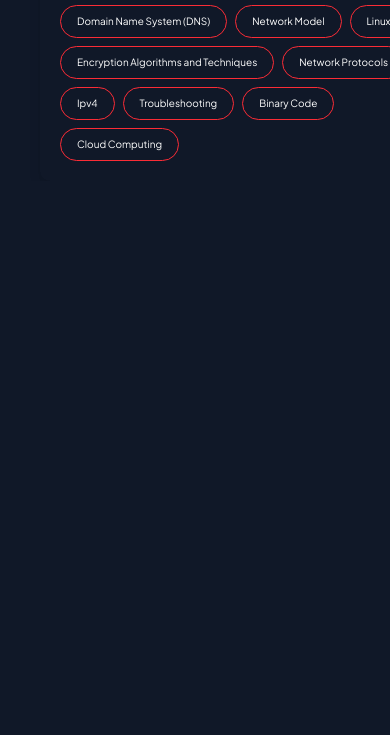
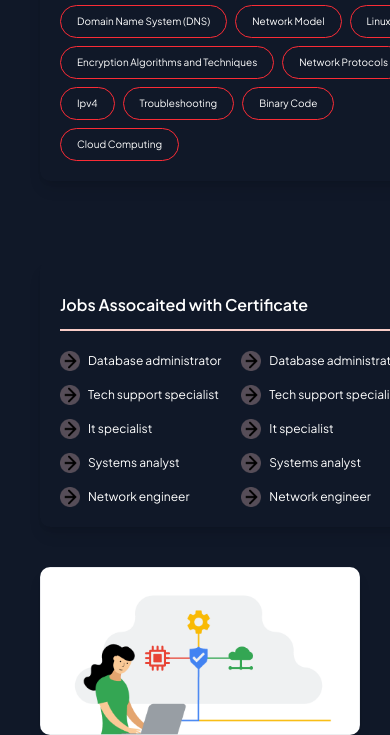
Before and after one commit to mohammad-saiful-islam/TailwindCss-Assignment-, a website built with Vite: page index.html in a window 390 px wide. Shown: the part 1789-2524 px from the top of the page. Before the commit the page ends 1970 px from the top, so only its background shows below. Built offline with nearby package versions, Linux system fonts and the light colour scheme; files whose address does not match are found by name.

Commit message:
Add Certificate section with responsive grid layout

```diff
--- a/index.html
+++ b/index.html
@@ -135,6 +135,73 @@
                </div>
             </div>
          </div>
+            <!-- Certificate Section -->
+         <div>
+            <!-- left -->
+            <div class="grid grid-cols-12 px-10 md:p-20 mt-20 gap-10">
+
+               <div class="col-span-12 md:col-span-6 shadow-lg rounded-[10px] h-auto p-5">
+                  <h1 class="border-b-2 border-b-[#F9CCC7] py-3 md:text-[24px] font-semibold dark:text-white">Jobs Assocaited with Certificate</h1>
+                  <div class="flex gap-5 md:justify-between items-center pt-5">
+                     <div class="flex flex-col items-start gap-3.5 md:gap-8">
+                        <div class="flex items-center gap-2">
+                           <img class="w-5 sm:w-7 md:w-10 " src="image/Checkmark (1).png" alt="">
+                           <span class="text-[12px] md:text-[16px] dark:text-white">Database administrator</span>
+                        </div>
+                        <div class="flex items-center gap-2">
+                           <img class="w-5 sm:w-7 md:w-10 " src="image/Checkmark (1).png" alt="">
+                           <span class="text-[12px] md:text-[16px] dark:text-white">Tech support specialist</span>
+                        </div>
+                        <div class="flex items-center gap-2">
+                           <img class="w-5 sm:w-7 md:w-10 " src="image/Checkmark (1).png" alt="">
+                           <span class="text-[12px] md:text-[16px] dark:text-white">It specialist</span>
+                        </div>
+                        <div class="flex items-center gap-2">
+                           <img class="w-5 sm:w-7 md:w-10 " src="image/Checkmark (1).png" alt="">
+                           <span class="text-[12px] md:text-[16px] dark:text-white">Systems analyst</span>
+                        </div>
+                        <div class="flex items-center gap-2">
+                           <img class="w-5 sm:w-7 md:w-10 " src="image/Checkmark (1).png" alt="">
+                           <span class="text-[12px] md:text-[16px] dark:text-white">Network engineer</span>
+                        </div>
+                     </div>
+                     <div class="flex flex-col items-start gap-3.5 md:gap-8">
+                        <div class="flex items-center gap-2">
+                           <img class="w-5 sm:w-7 md:w-10 " src="image/Checkmark (1).png" alt="">
+                           <span class="text-[12px] md:text-[16px] dark:text-white">Database administrator</span>
+                        </div>
+                        <div class="flex items-center gap-2">
+                           <img class="w-5 sm:w-7 md:w-10 " src="image/Checkmark (1).png" alt="">
+                           <span class="text-[12px] md:text-[16px] dark:text-white">Tech support specialist</span>
+                        </div>
+                        <div class="flex items-center gap-2">
+                           <img class="w-5 sm:w-7 md:w-10 " src="image/Checkmark (1).png" alt="">
+                           <span class="text-[12px] md:text-[16px] dark:text-white">It specialist</span>
+                        </div>
+                        <div class="flex items-center gap-2">
+                           <img class="w-5 sm:w-7 md:w-10 " src="image/Checkmark (1).png" alt="">
+                           <span class="text-[12px] md:text-[16px] dark:text-white">Systems analyst</span>
+                        </div>
+                        <div class="flex items-center gap-2">
+                           <img class="w-5 sm:w-7 md:w-10 " src="image/Checkmark (1).png" alt="">
+                           <span class="text-[12px] md:text-[16px] dark:text-white">Network engineer</span>
+                        </div>
+                     </div>
+                  </div>
+               </div>
+                <!-- right -->
+
+                <div class="col-span-12 md:col-span-6">
+                  <img class="w-[320px] md:w-full shadow-lg rounded-[10px]" src="image/Science.png" alt="">
+
+                </div>
+            </div>
+
+         </div>
+         </div>
+         </div>
+      </section>
+
 
 
 
```
